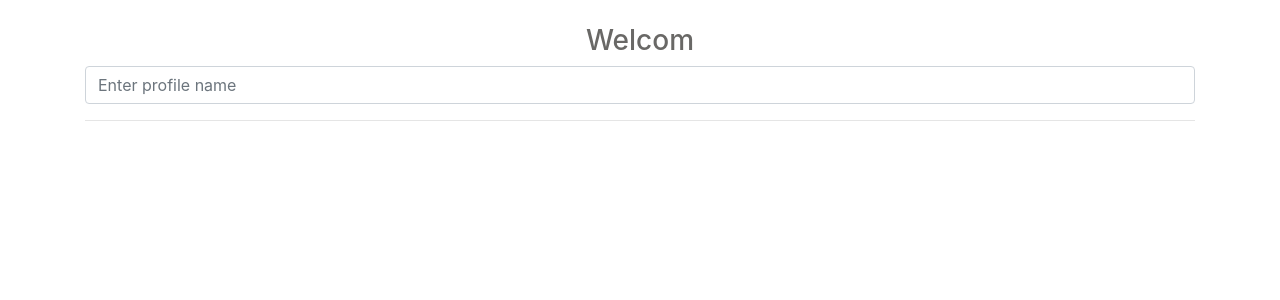
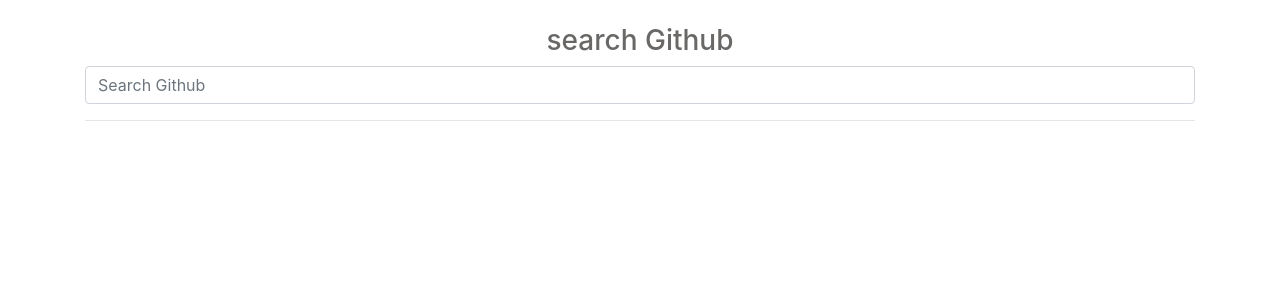
Before and after one commit to jenniffermaina/SearchG, an Angular app: page / in a window 1280 px wide. Shown: the top 300 px of the page. Built offline with nearby package versions, Linux system fonts and the light colour scheme.

Commit message:
add background image

```diff
--- a/src/app/inteface/inteface.component.html
+++ b/src/app/inteface/inteface.component.html
@@ -1,11 +1,12 @@
 <div class="container search">
   <br>
   <div class="Header">
-    <h3>Welcom</h3>
+    <h3>search Github</h3>
   </div>
   <form action="" class="search-form">
     <div class="form-group">
-        <input type="text" class="form-control" placeholder="Enter profile name" [(ngModel)]="username" name="username" (keyup)="findProfile()">
+      <input type="text" class="form-control" placeholder="Search Github" [(ngModel)]="username" name="username"
+        (keyup)="findProfile()">
     </div>
   </form>
   <hr>
@@ -14,7 +15,8 @@
       <div class="col-md-4 padd">
         <h6> Profile Name :{{profile.name}} </h6>
         <h5>Username : {{profile.login}}</h5>
-          <a href="{{profile.html_url}}" target="_blank" class="btn btn-outline-success btn-sm">View profile on github</a><hr>
+        <a href="{{profile.html_url}}" target="_blank" class="btn btn-outline-success btn-sm">View profile on github</a>
+        <hr>
         <img src="{{profile.avatar_url}}" class="img-circle img-responsive" alt="Profile Image"><br><br>
       </div>
       <div class="col-md-8 padd">
@@ -33,7 +35,8 @@
                   <h4>{{repo.name }}<br></h4>
                   <p>
                     {{repo.description}}
-                      <a href="{{repo.html_url}}" target="_blank" class="btn btn-sm btn-outline-info pull-right">View this project on github</a>
+                    <a href="{{repo.html_url}}" target="_blank" class="btn btn-sm btn-outline-info pull-right">View this
+                      project on github</a>
                   </p>
                 </li>
               </ul>
```
Lines whose indentation alone changed are shown as unchanged.
